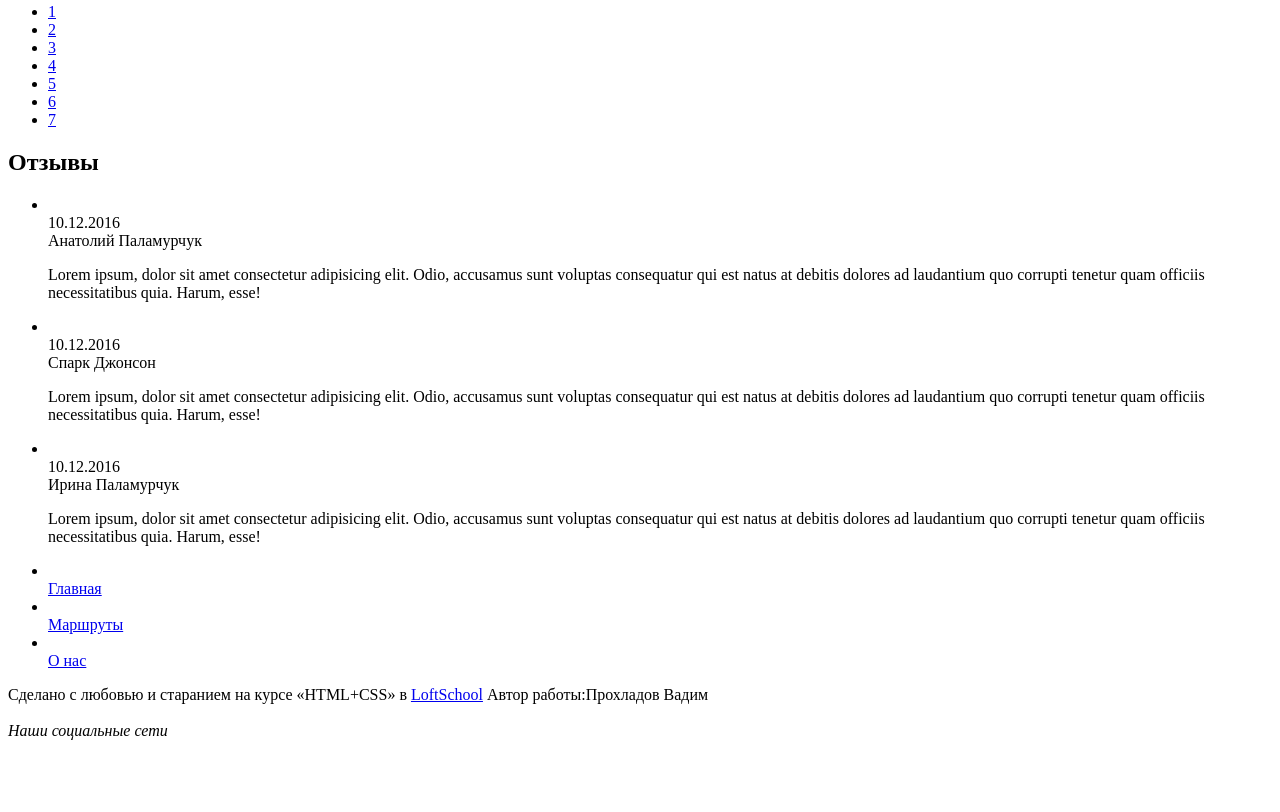
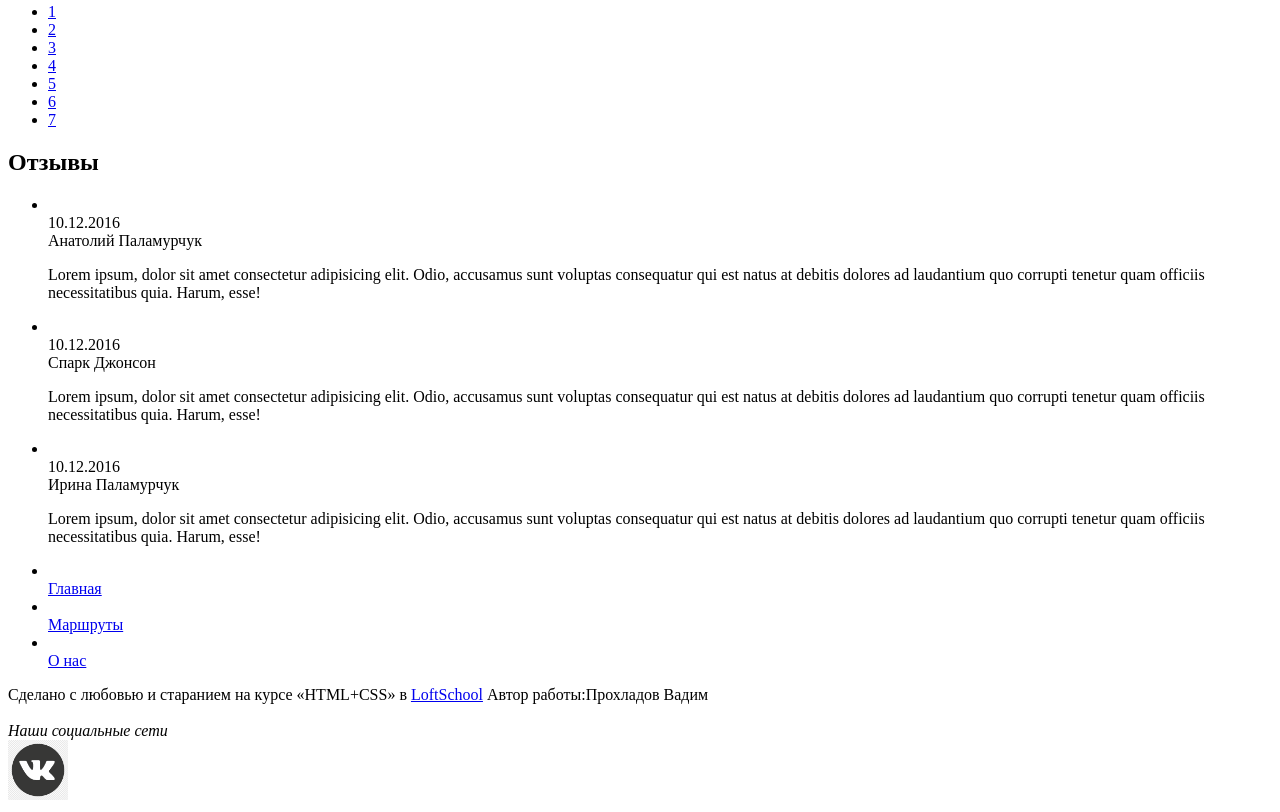
Before and after one commit to bgrvRvshn/my-project, a plain HTML site: page index.html in a window 1280 px wide. Shown: the part 600-1412 px from the top of the page. Before the commit the page ends 1366 px from the top, so only its background shows below. Drawn offline with Linux system fonts and the light colour scheme.

Commit message:
footer.commit

```diff
--- a/index.html
+++ b/index.html
@@ -179,7 +179,7 @@
       <a href="#" class="logo"><img src="" class="logo__image" alt=""></a>
       <address class="contacts">
         <div class="contacts__description">Наши социальные сети</div>
-        <a href="https://vk.com" class="vk"><img src="../../" class="logo__vk" alt=""></a>
+        <a href="https://vk.com" class="vk"><img src="/logo/png-transparent-social-media-vkontakte-computer-icons-social-network-social-media-angle-logo-media.png" width="60" height="60"  class="logo__vk" alt=""></a>
         <a href="https://www.facebook.com/" class="fb"><img src="../../" class="logo__fb" alt=""></a>
         <a href="https://accounts.google.com/b/0/AddMailService" class="gmail"><img src="../../" class="logo__gmail" alt=""></a>
         <a href="https://twitter.com/" class="twit"><img src="../../" class="logo__twit" alt=""></a>
```
Also changed, not shown: logo/png-transparent-social-media-vkontakte-computer-icons-social-network-social-media-angle-logo-media.png (added).
